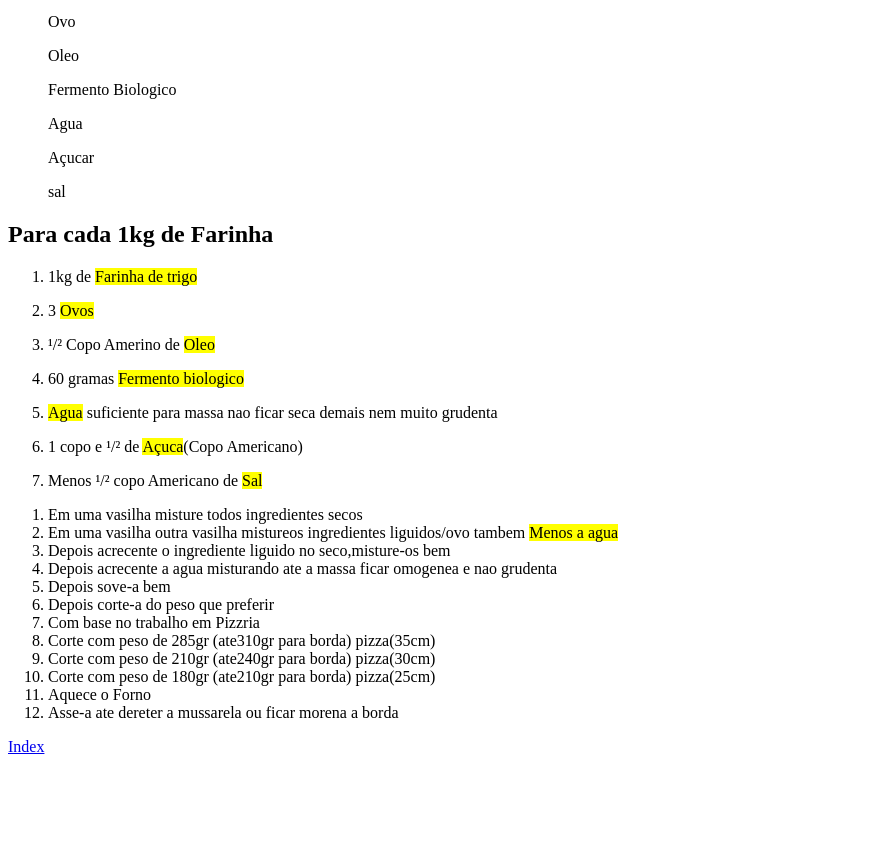
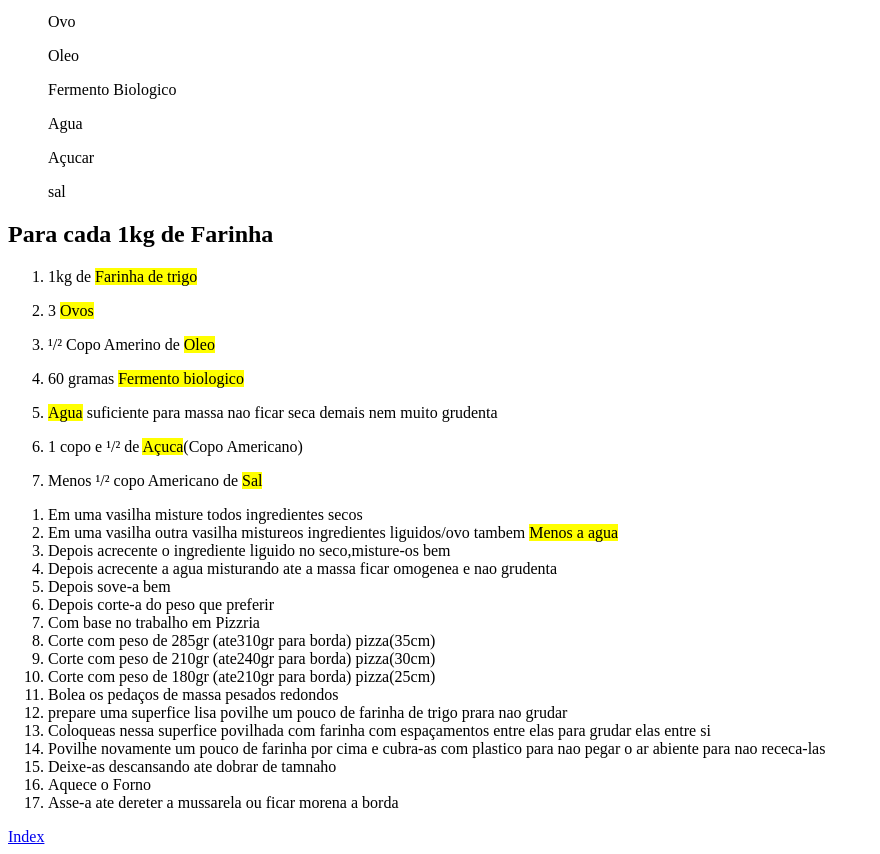
Before and after one commit to Massaodev/basico.html, a plain HTML site: page Receitadepizza.html in a window 1280 px wide. Shown: the part 101-955 px from the top of the page, without its empty margins (0-880 px from the left). Before the commit the page ends 865 px from the top, so only its background shows below. Drawn offline with Linux system fonts and the light colour scheme.

Commit message:
Update Receitadepizza.html

```diff
--- a/Receitadepizza.html
+++ b/Receitadepizza.html
@@ -39,6 +39,11 @@
 	<li>Corte com peso de 285gr (ate310gr para borda) pizza(35cm)</li>
 	<li>Corte com peso de 210gr (ate240gr para borda) pizza(30cm)</li>
 	<li>Corte com peso de 180gr (ate210gr para borda) pizza(25cm)</li>
+	<li>Bolea os pedaços de massa pesados redondos</li>
+	<li>prepare uma superfice lisa povilhe um pouco de farinha de trigo prara nao grudar </li>
+	<li>Coloqueas nessa superfice povilhada com farinha com espaçamentos entre elas para grudar elas entre si</li>
+	<li>Povilhe novamente um pouco de farinha por cima e cubra-as com plastico para nao pegar o ar abiente para nao receca-las</li>
+	<li>Deixe-as descansando ate dobrar de tamnaho</li>
 	<li>Aquece o Forno</li>
 	<li>Asse-a ate dereter a mussarela ou ficar morena a borda</li>
 
```
